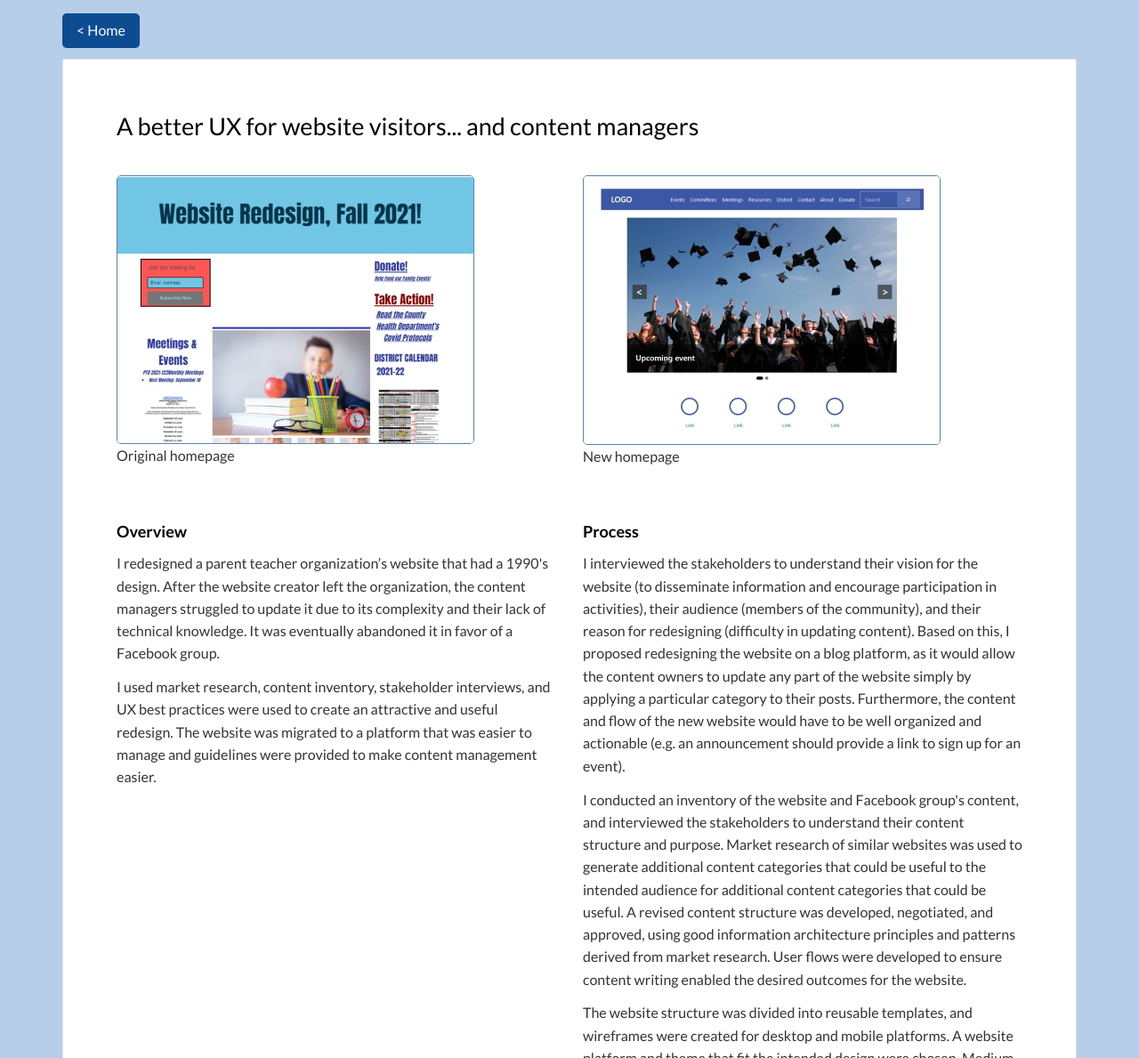
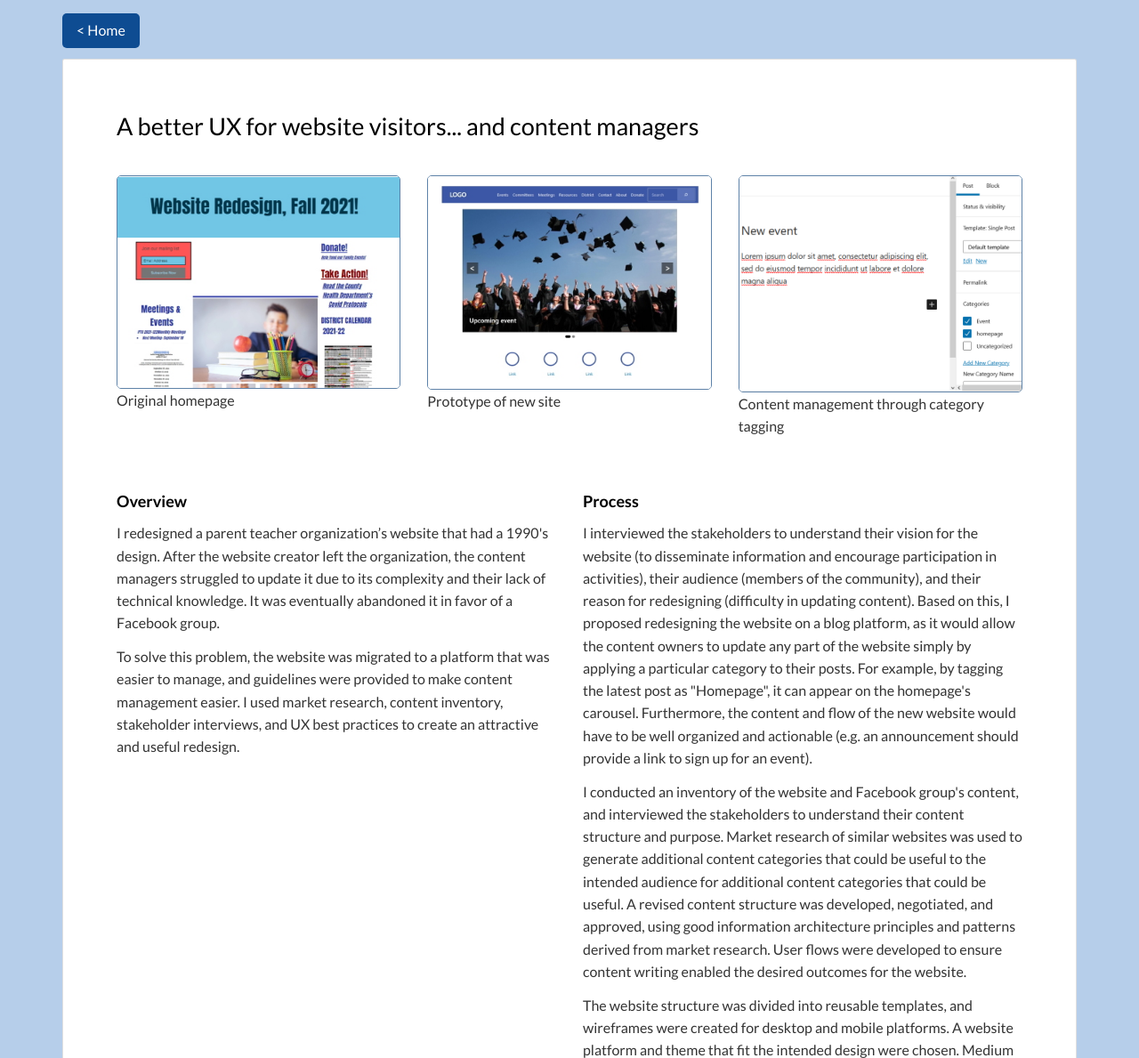
Before and after one commit to immanuelsmith/immanuelsmith.github.io, a plain HTML site: page project1.html in a window 1280 px wide. Shown: the top 1189 px of the page at 89% size. Drawn offline with Linux system fonts and the light colour scheme; a web font is replaced by a local one.

Commit message:
Add files via upload

```diff
--- a/project1.html
+++ b/project1.html
@@ -53,13 +53,17 @@
                             <div class="card-block">
                                 <h2>A better UX for website visitors... and content managers</h2>
                                 <div class="row">
-                                    <div class="col-md-6">
+                                    <div class="col-md-4">
                                         <img src="./assets/images/project1_1-s.jpg" id="img1" class="img-responsive myImg" alt="">
                                         <p>Original homepage</p>
                                     </div>
-                                    <div class="col-md-6">
+                                    <div class="col-md-4">
                                         <img src="./assets/images/project1_2-s.jpg" id="img2" class="img-responsive myImg" alt="">
-                                        <p>New homepage</p>
+                                        <p>Prototype of new site</p>
+                                    </div>
+                                    <div class="col-md-4">
+                                        <img src="./assets/images/project1_3-s.png" id="img3" class="img-responsive myImg" alt="">
+                                        <p>Content management through category tagging</p>
                                     </div>
                                 </div>
                                 <div class="row"><p>&nbsp;</p></div>
@@ -68,13 +72,12 @@
                                         <h5>Overview</h5>
                                         <p>I redesigned a parent teacher organization’s website that had a 1990's design. After the website creator left the organization, the content managers struggled to update it due to its complexity and their lack of technical knowledge. It was eventually abandoned it in favor of a Facebook group.
                                         </p>
-                                        <p>
-                                            I used market research, content inventory, stakeholder interviews, and UX best practices were used to create an attractive and useful redesign. The website was migrated to a platform that was easier to manage and guidelines were provided to make content management easier.</p>
+                                        <p>To solve this problem, the website was migrated to a platform that was easier to manage, and guidelines were provided to make content management easier. I used market research, content inventory, stakeholder interviews, and UX best practices to create an attractive and useful redesign.</p>
                                     </div>
 
                                     <div class="col-md-6">
                                         <h5>Process</h5>
-                                        <p>I interviewed the stakeholders to understand their vision for the website (to disseminate information and encourage participation in activities), their audience (members of the community), and their reason for redesigning (difficulty in updating content). Based on this, I proposed redesigning the website on a blog platform, as it would allow the content owners to update any part of the website simply by applying a particular category to their posts. Furthermore, the content and flow of the new website would have to be well organized and actionable (e.g. an announcement should provide a link to sign up for an event).</p>
+                                        <p>I interviewed the stakeholders to understand their vision for the website (to disseminate information and encourage participation in activities), their audience (members of the community), and their reason for redesigning (difficulty in updating content). Based on this, I proposed redesigning the website on a blog platform, as it would allow the content owners to update any part of the website simply by applying a particular category to their posts. For example, by tagging the latest post as "Homepage", it can appear on the homepage's carousel. Furthermore, the content and flow of the new website would have to be well organized and actionable (e.g. an announcement should provide a link to sign up for an event).</p>
                                         <p>I conducted an inventory of the website and Facebook group's content, and interviewed the stakeholders to understand their content structure and purpose. Market research of similar websites was used to generate additional content categories that could be useful to the intended audience for additional content categories that could be useful. A revised content structure was developed, negotiated, and approved, using good information architecture principles and patterns derived from market research. User flows were developed to ensure content writing enabled the desired outcomes for the website.</p>
                                         <p>The website structure was divided into reusable templates, and wireframes were created for desktop and mobile platforms. A website platform and theme that fit the intended design were chosen. Medium and high fidelity prototypes were developed to present options for color and font choices based on the organization’s branding and preferences.</p>
                                         <p>The new site was modified to fit the design and content was migrated into it. In the interest of maintaining good UX, guidelines for website management were given to the client. This described the content structure (so content would be placed in the appropriate section) and how to use the included templates to manage content (to maintain visual consistency and provide useful interactions for visitors).</p>
```
Also changed, not shown: project2.html (+1 -1 lines).
